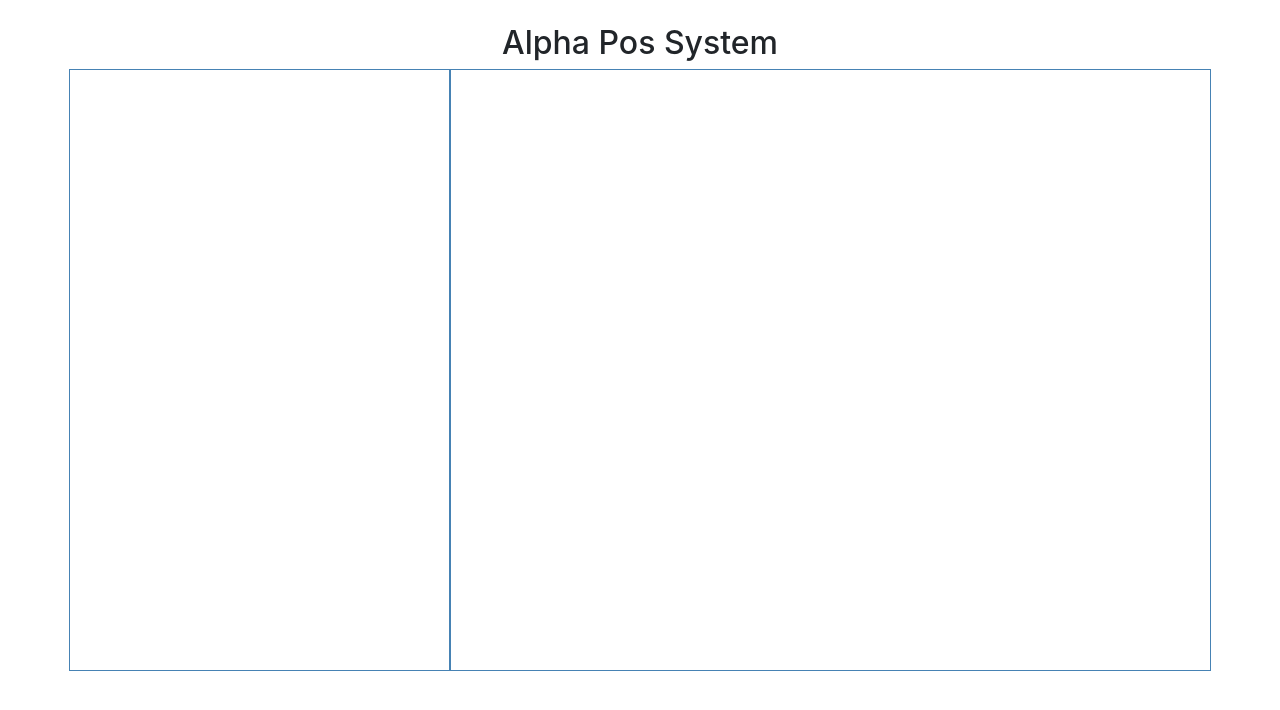
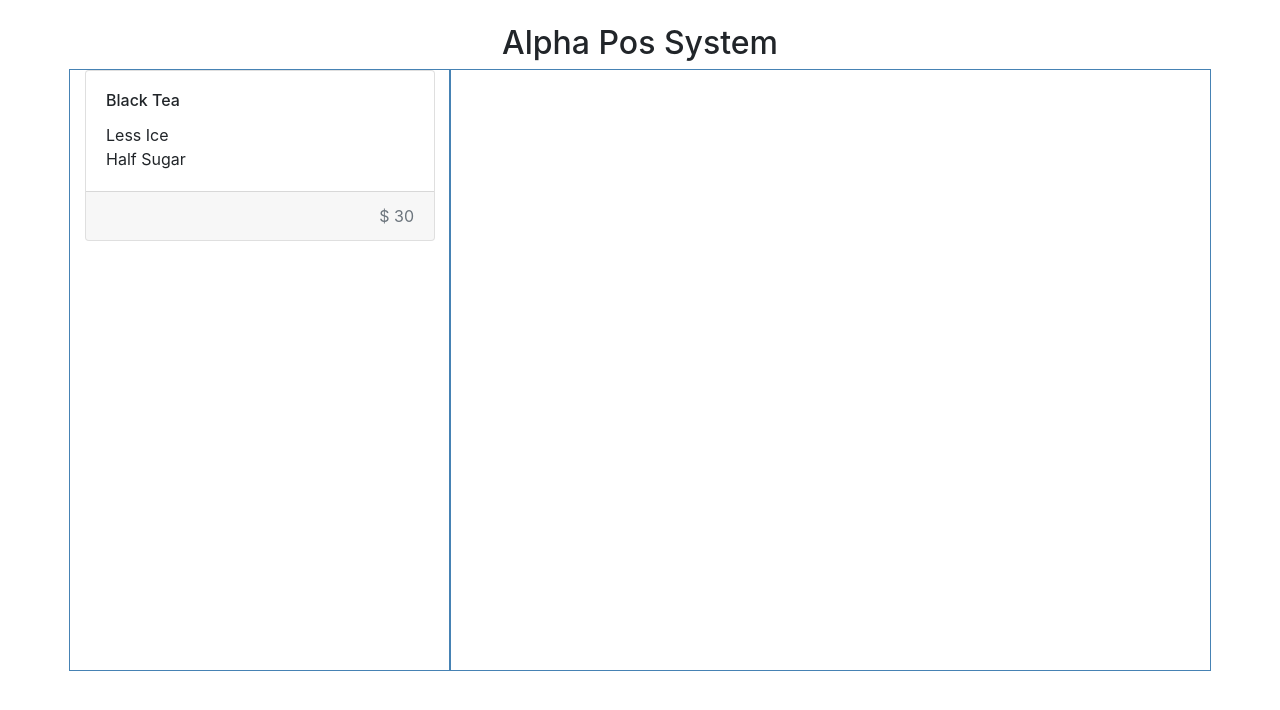
Before and after one commit to ALPHACamp/alpha-pos, a plain HTML site: page index.html in a window 1280 px wide. Drawn offline with nearby package versions, Linux system fonts and the light colour scheme.

Commit message:
Use Bootstrap card component for order list

```diff
--- a/index.html
+++ b/index.html
@@ -1,5 +1,6 @@
 <!DOCTYPE html>
 <html lang="en">
+
 <head>
   <meta charset="UTF-8">
   <meta name="viewport" content="width=device-width, initial-scale=1.0">
@@ -11,13 +12,29 @@
   <!-- import AlphaPos stylesheet -->
   <link rel="stylesheet" href="style.css">
 </head>
+
 <body>
 
   <div class="container">
     <h2 class="text-center pt-4">Alpha Pos System</h2>
 
     <div class="row">
-      <div class="col-md-4"></div>
+      <!-- left side order list -->
+      <div class="col-md-4">
+        <div class="card">
+          <div class="card-body">
+            <h6 class="card-title">Black Tea</h6>
+            <div class="card-text">Less Ice</div>
+            <div class="card-text">Half Sugar</div>
+          </div>
+
+          <div class="card-footer text-right">
+            <div class="card-text text-muted">
+              $ <span>30</span>
+            </div>
+          </div>
+        </div>
+      </div><!-- /left side order list-->
       <div class="col-md-8"></div>
     </div>
   </div>
@@ -30,4 +47,5 @@
   <!-- import AlphaPos JavaScript -->
   <script src="app.js"></script>
 </body>
+
 </html>
```
